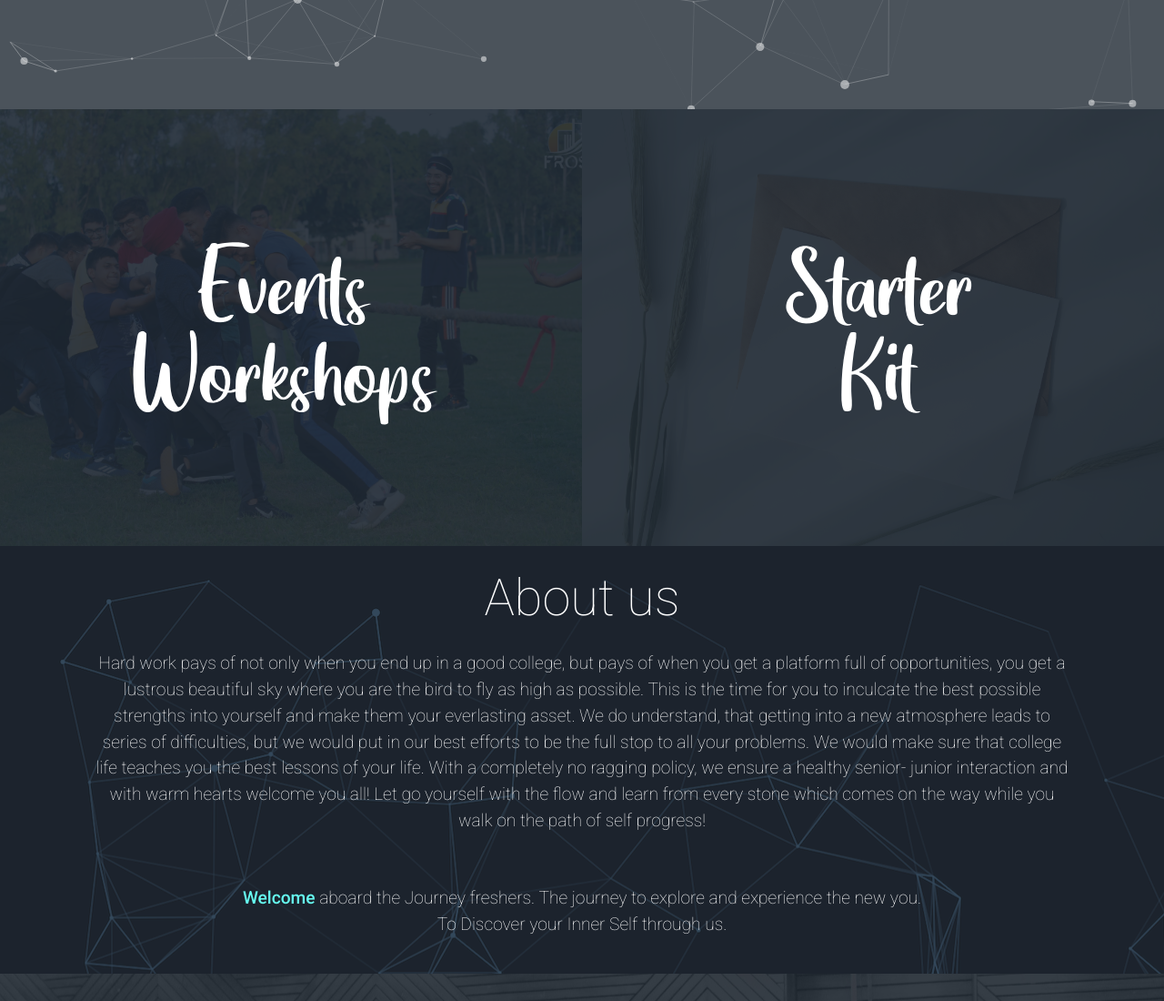
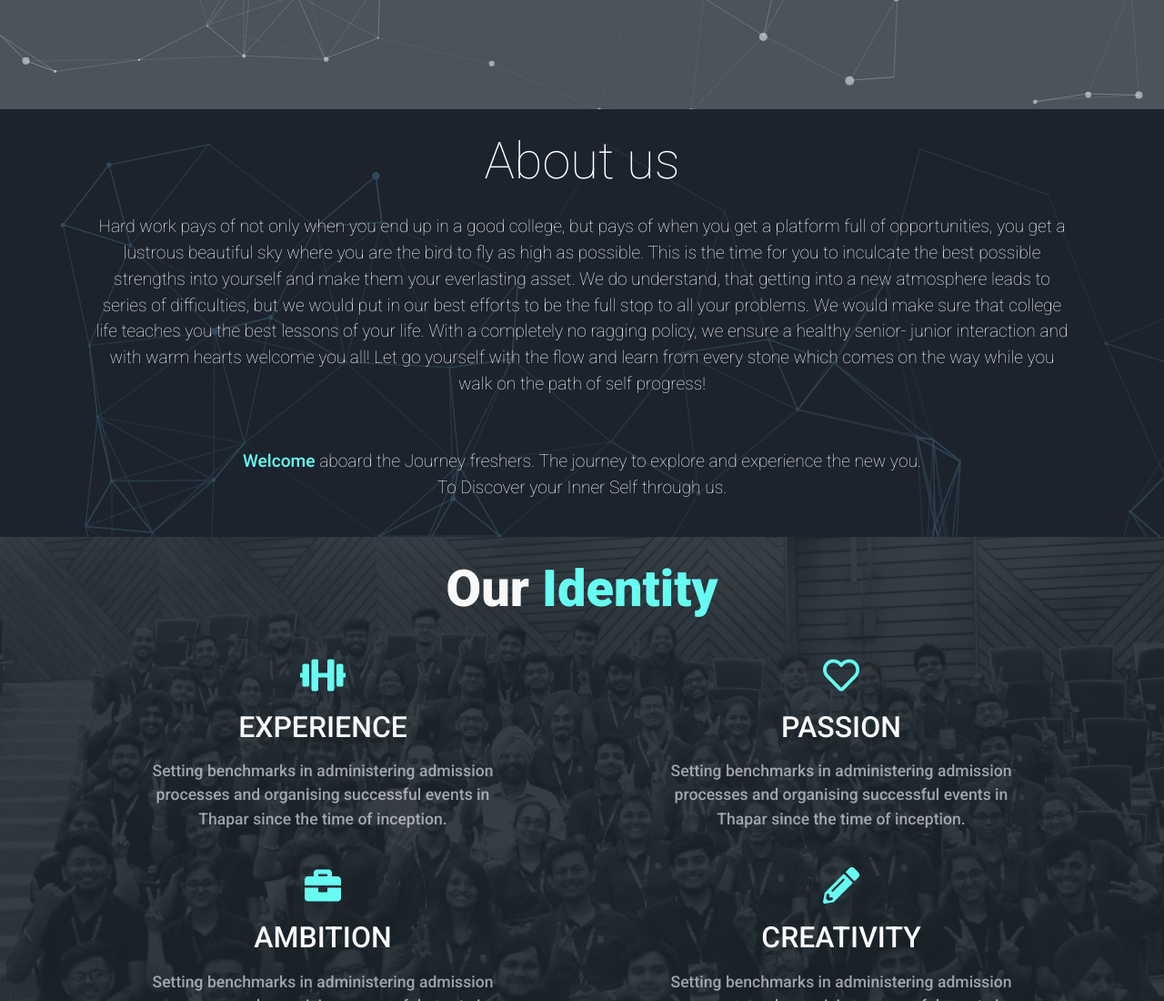
Before and after one commit to swarnim-me/frosh, a plain HTML site: page index.html in a window 1280 px wide. Shown: the part 680-1780 px from the top of the page at 91% size. Drawn offline with nearby package versions, Linux system fonts and the light colour scheme.

Commit message:
Removed the events

```diff
--- a/index.html
+++ b/index.html
@@ -59,7 +59,7 @@
             </div>
         </div>
     </section>
-    <section class="events bg-dark row">
+    <!-- <section class="events bg-dark row">
         <div class="evework col-12 col-lg-6">
             <div class="overlay-2 d-flex justify-content-center align-items-center">
                 <div class="text-center evetext unselectable">Events<br>Workshops</div>
@@ -70,7 +70,7 @@
                 <div class="text-center starttext unselectable">Starter<br>Kit</div>
             </div>
         </div>
-    </section>
+    </section> -->
     <section class="about-us">
         <div class="overlay">
             <div class="container py-4">
```
